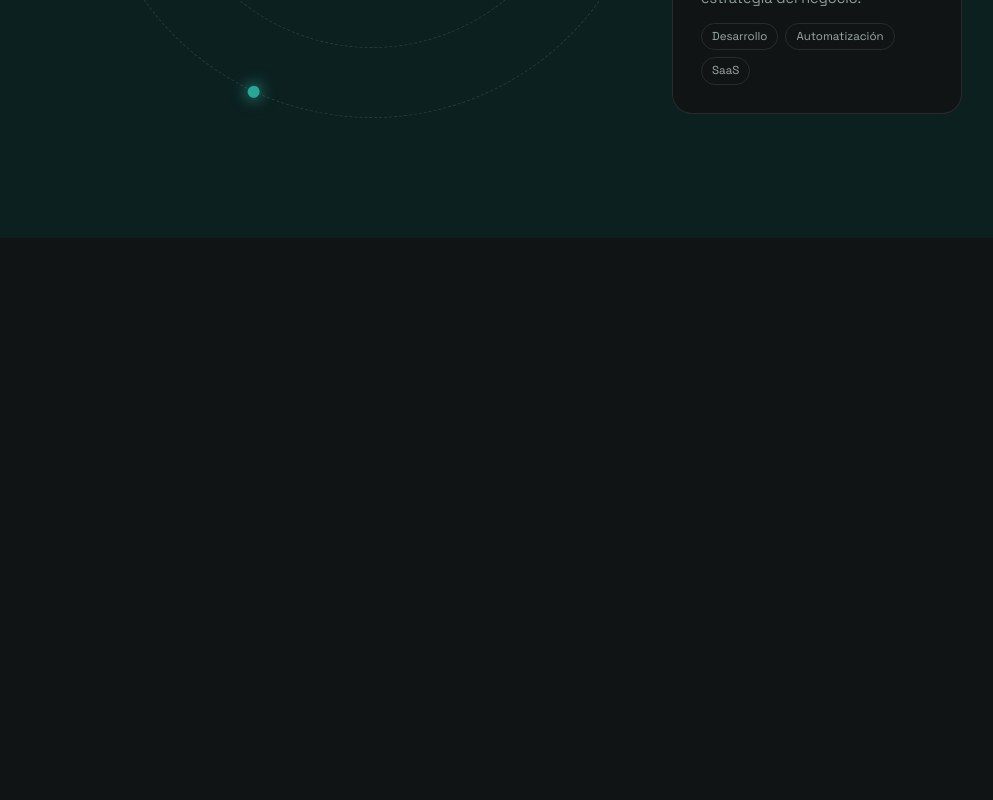
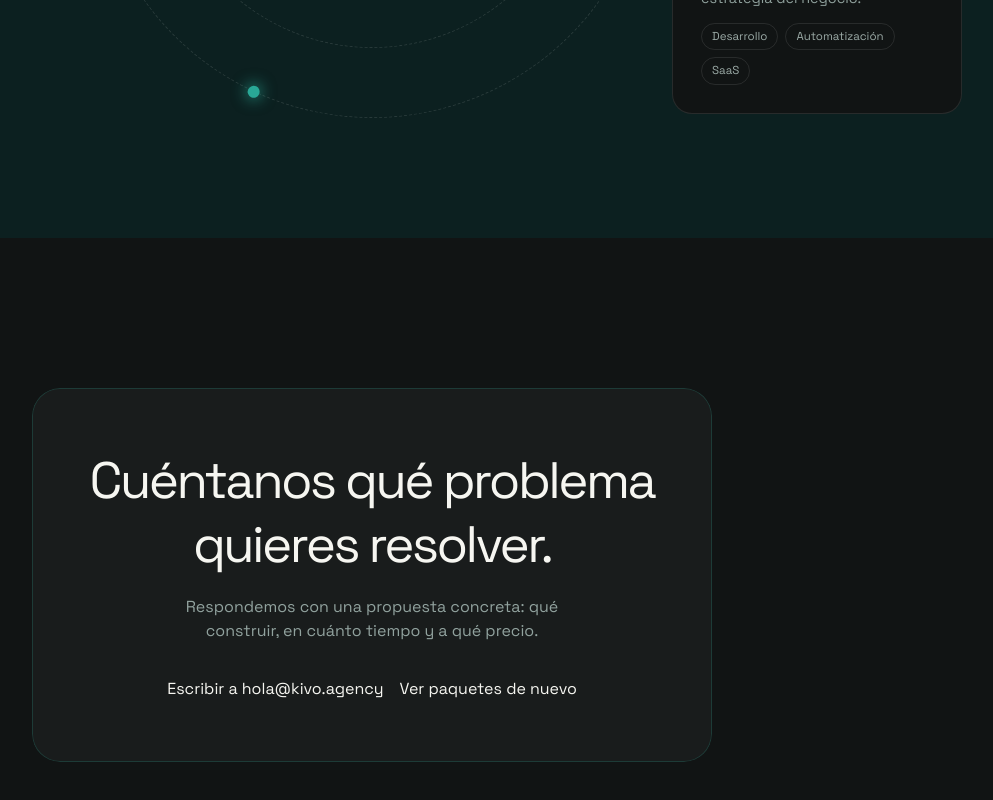
Before and after one commit to danilowskii/kivo, a Next.js app: page / in a window 1280 px wide. Shown: the part 7370-8170 px from the top of the page, without its empty margins (268-1261 px from the left). Before the commit the page ends 7608 px from the top, so only its background shows below. Built offline with nearby package versions, Linux system fonts and the light colour scheme.

Commit message:
feat: Started contact section

```diff
--- /dev/null
+++ b/app/components/Contacto/Contacto.tsx
@@ -0,0 +1,195 @@
+"use client";
+
+import "./contacto.css";
+import { useEffect } from "react";
+
+export default function Contacto() {
+  useEffect(() => {
+    const elements = document.querySelectorAll("[data-reveal]");
+
+    const observer = new IntersectionObserver(
+      (entries) => {
+        entries.forEach((entry) => {
+          if (entry.isIntersecting) {
+            entry.target.classList.add("in-view");
+
+            // Se quiser que a animação aconteça apenas uma vez:
+            observer.unobserve(entry.target);
+          }
+        });
+      },
+      {
+        threshold: 0.25,
+      },
+    );
+
+    elements.forEach((element) => observer.observe(element));
+
+    return () => observer.disconnect();
+  }, []);
+  return (
+    <section
+      id="contacto"
+      className="
+        bg-[#111414]
+        px-0
+        pb-[100px]
+        pt-[150px]
+        text-center
+      "
+    >
+      <div className="wrap">
+        <div
+          data-reveal="scale"
+          className="
+            contact-box-wrap
+            relative
+            mx-auto
+            max-w-[680px]
+            overflow-hidden
+            rounded-[28px]
+          "
+        >
+          {/* CONTEÚDO */}
+          <div
+            className="
+              contact-box
+              glass
+              relative
+              rounded-[28px]
+              border
+              border-[rgba(53,214,192,0.16)]
+              bg-[rgba(246,246,241,0.035)]!
+              px-[46px]
+              py-[60px]
+            "
+          >
+            <h2
+              className="
+                text-[clamp(2.2rem,4vw,4rem)]
+                leading-tight
+                tracking-[-0.05em]
+              "
+            >
+              Cuéntanos qué problema quieres resolver.
+            </h2>
+
+            <p
+              className="
+                mx-auto
+                mb-[34px]
+                mt-[18px]
+                max-w-[440px]
+                text-[#91A29E]
+              "
+            >
+              Respondemos con una propuesta concreta: qué construir, en cuánto
+              tiempo y a qué precio.
+            </p>
+
+            <div
+              className="
+                flex
+                flex-wrap
+                justify-center
+                gap-4
+              "
+            >
+              <a
+                href="mailto:hola@kivo.agency"
+                className="
+                  btn-primary
+                "
+              >
+                Escribir a hola@kivo.agency
+              </a>
+
+              <a
+                href="#servicios"
+                className="
+                  btn-ghost
+                "
+              >
+                Ver paquetes de nuevo
+              </a>
+            </div>
+          </div>
+
+          {/* PORTA ESQUERDA */}
+          <div
+            className="
+              contact-door
+              contact-door-left
+              absolute
+              bottom-0
+              left-0
+              top-0
+              z-[5]
+              flex
+              w-[52%]
+              items-center
+              justify-center
+              rounded-l-[28px]
+              border
+              border-[rgba(53,214,192,0.15)]
+              bg-gradient-to-br
+              from-[#063B3A]
+              to-[#081010]
+            "
+          >
+            <span
+              className="
+                door-mark
+                relative
+                font-['Space_Grotesk',sans-serif]
+                text-[1.4rem]
+                font-bold
+                tracking-[0.02em]
+                text-[rgba(255,255,255,0.5)]
+              "
+            >
+              KI
+            </span>
+          </div>
+
+          {/* PORTA DIREITA */}
+          <div
+            className="
+              contact-door
+              contact-door-right
+              absolute
+              bottom-0
+              right-0
+              top-0
+              z-[5]
+              flex
+              w-[52%]
+              items-center
+              justify-center
+              rounded-r-[28px]
+              border
+              border-[rgba(53,214,192,0.15)]
+              bg-gradient-to-br
+              from-[#063B3A]
+              to-[#081010]
+            "
+          >
+            <span
+              className="
+                door-mark
+                relative
+                font-['Space_Grotesk',sans-serif]
+                text-[1.4rem]
+                font-bold
+                tracking-[0.02em]
+                text-[rgba(255,255,255,0.5)]
+              "
+            >
+              VO
+            </span>
+          </div>
+        </div>
+      </div>
+    </section>
+  );
+}
--- /dev/null
+++ b/app/components/Contacto/contacto.css
@@ -0,0 +1,23 @@
+.contact-door::before {
+  content: "";
+  position: absolute;
+  inset: 0;
+  background: radial-gradient(
+    circle,
+    rgba(53, 214, 192, 0.28),
+    transparent 65%
+  );
+}
+
+[data-reveal].in-view .contact-door-left {
+  transform: translateX(-102%);
+}
+
+[data-reveal].in-view .contact-door-right {
+  transform: translateX(102%);
+}
+
+.contact-door {
+  transition: transform 1.15s cubic-bezier(0.2, 0.8, 0.2, 1);
+  transition-delay: 0.35s;
+}
--- a/app/page.tsx
+++ b/app/page.tsx
@@ -6,6 +6,7 @@ import ElSistema from "./components/ElSistema/ElSistema";
 import Cases from "./components/Cases/Cases";
 import Servicios from "./components/Servicios/Servicios";
 import Equipo from "./components/Equipo/Equipo";
+import Contacto from "./components/Contacto/Contacto";
 
 export default function Home() {
   return (
@@ -18,6 +19,7 @@ export default function Home() {
       <Cases />
       <Servicios />
       <Equipo />
+      <Contacto />
     </div>
   );
 }
```
